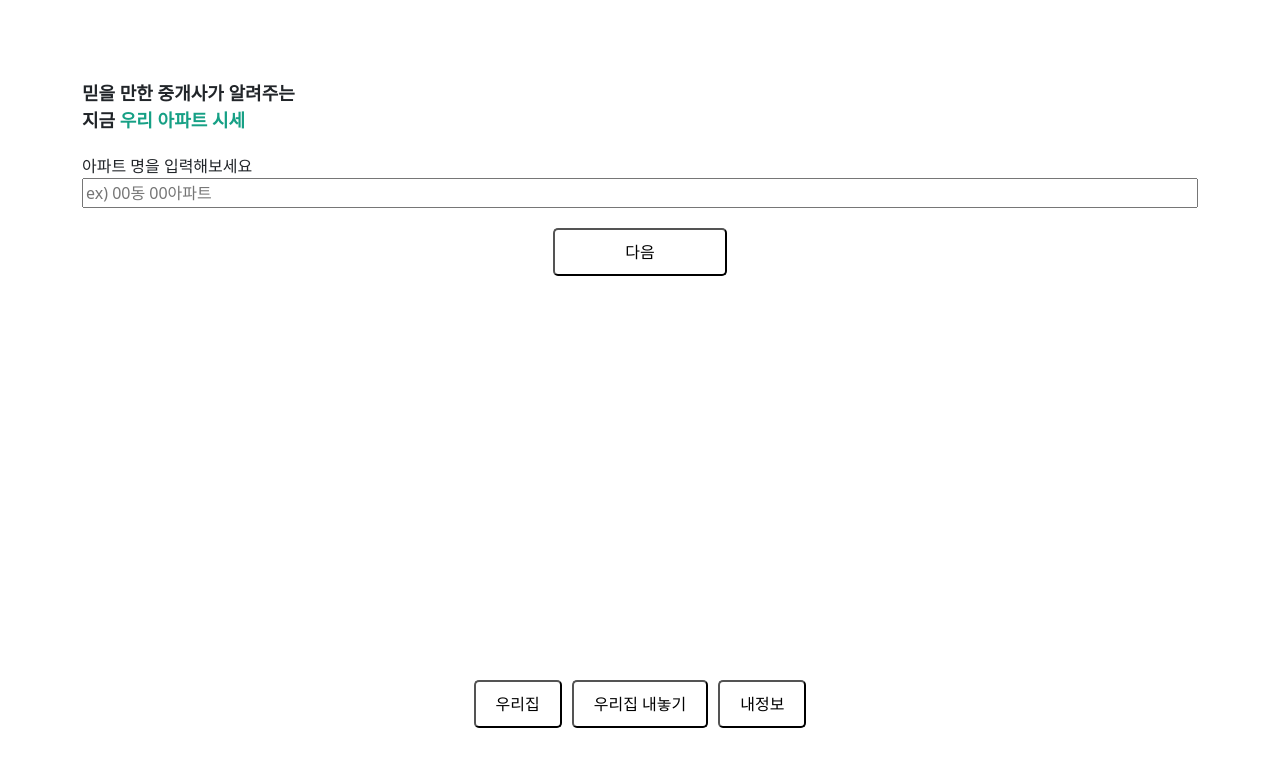
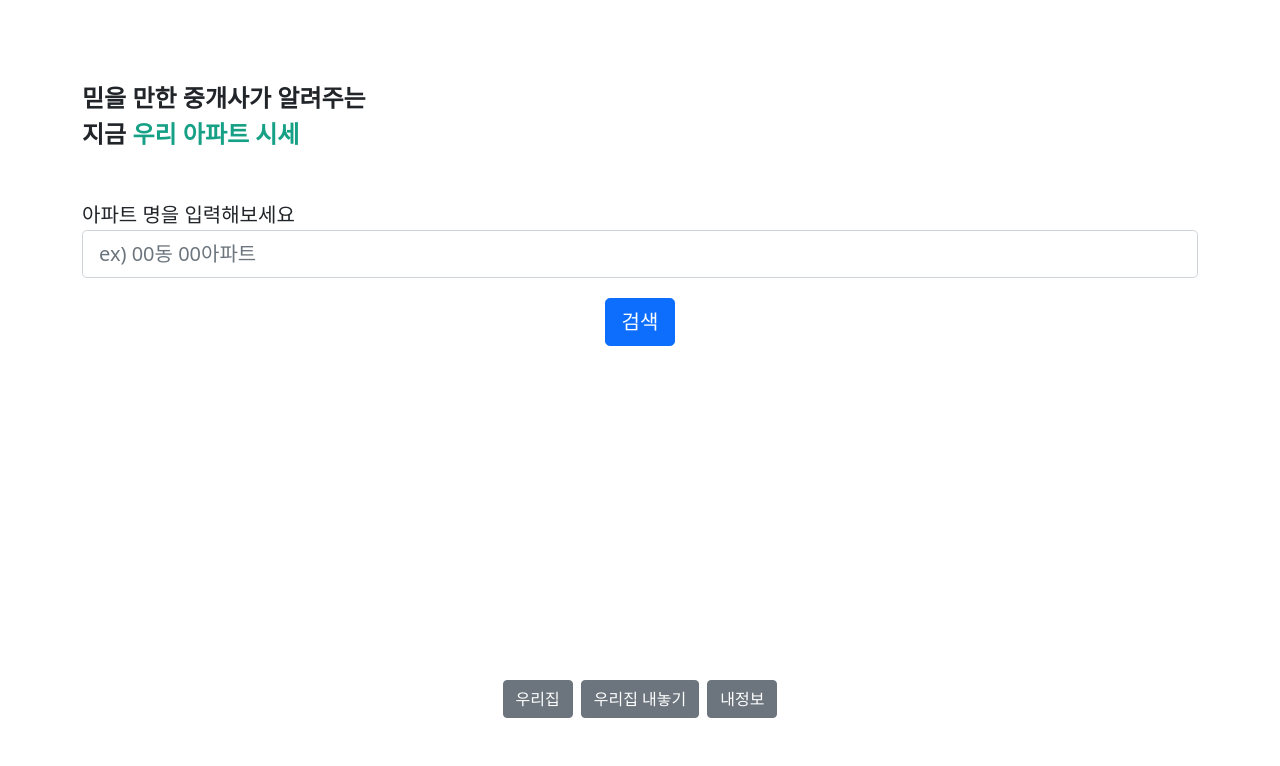
Before and after one commit to doosanpark/my_home, a Next.js app: page /search/searchMain in a window 1280 px wide. Shown: the top 766 px of the page. Built offline with nearby package versions, Linux system fonts and the light colour scheme.

Commit message:
[search] 검색 메인, 목록 디자인 개선

```diff
--- a/pages/search/searchMain.js
+++ b/pages/search/searchMain.js
@@ -1,7 +1,7 @@
 import React, {useState} from "react";
 import Link from "next/link";
 import {useRouter} from 'next/router';
-import styles from "/styles/search.module.css";
+import searchStyles from "/styles/search.module.css";
 
 function HomeList() {
 
@@ -19,28 +19,28 @@ function HomeList() {
 
   return (
     <div className={"container"}>
-      <div className={styles.bodyContainer}>
+      <div className={searchStyles.bodyContainer}>
         <div>
           <div
-            style={{ fontSize: "18px", fontWeight: "bold", marginTop: "80px" }}
+            style={{ fontSize: "24px", fontWeight: "bold", marginTop: "80px" }}
           >
             {"믿을 만한 중개사가 알려주는"}
           </div>
         </div>
         <div>
-          <div style={{ fontSize: "18px", fontWeight: "bold" }}>
+          <div style={{ fontSize: "24px", fontWeight: "bold" }}>
             {"지금 "}
             <span style={{ color: "rgb(22, 160, 133)" }}>
               {"우리 아파트 시세"}
             </span>
           </div>
         </div>
-        <div style={{ marginTop: "20px" }}>
-          <div>{"아파트 명을 입력해보세요"}</div>
-          <div>
+        <div className={"mt-5"}>
+          <div className={"fs-5"}>{"아파트 명을 입력해보세요"}</div>
+          <div className={["input-group", "input-group-lg"].join(" ")}>
             <input
+              className={"form-control"}
               type={"text"}
-              style={{ height: "30px", width: "100%" }}
               placeholder={"ex) 00동 00아파트"}
               onChange={async (e) => {
                 const { value } = e.currentTarget
@@ -50,17 +50,17 @@ function HomeList() {
           </div>
         </div>
         <div style={{ marginTop: "20px", textAlign: "center" }}>
-          <button className={styles.mainButton} onClick={fnSearch}>{"다음"}</button>
+          <button className={["btn", "btn-primary", "btn-lg"].join(" ")} onClick={fnSearch}>{"검색"}</button>
         </div>
       </div>
-      <div style={{ textAlign: "center" }}>
-        <button className={styles.subButton} style={{ marginRight: 10 }}>
+      <div className={["text-center"].join(" ")}>
+        <button className={["btn", "btn-secondary", "me-2"].join(" ")}>
           {"우리집"}
         </button>
-        <button className={styles.subButton} style={{ marginRight: 10 }}>
+        <button className={["btn", "btn-secondary", "me-2"].join(" ")}>
           {"우리집 내놓기"}
         </button>
-        <button className={styles.subButton}>{"내정보"}</button>
+        <button className={["btn", "btn-secondary"].join(" ")}>{"내정보"}</button>
       </div>
     </div>
   );
```
Also changed, not shown: pages/search/homeList.js (+14 -7 lines).
